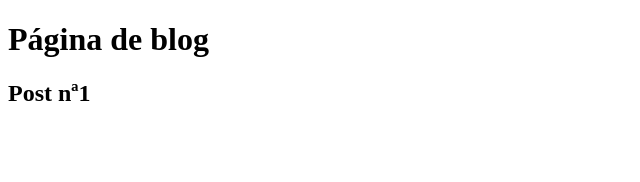
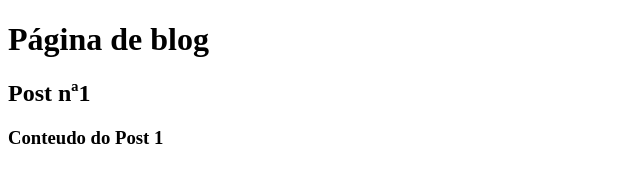
Before and after one commit to AugustoRainho/aulaGitHub, a plain HTML site: page blog.html in a window 1280 px wide. Shown: the whole page, without its empty margins (0-640 px from the left). Drawn offline with Linux system fonts and the light colour scheme.

Commit message:
Conteudo post 1

```diff
--- a/blog.html
+++ b/blog.html
@@ -8,6 +8,7 @@
 <body>
     <h1>Página de blog</h1>
     <h2>Post nª1</h2>
+    <h3>Conteudo do Post 1</h3>
 
 
 </body>
```
